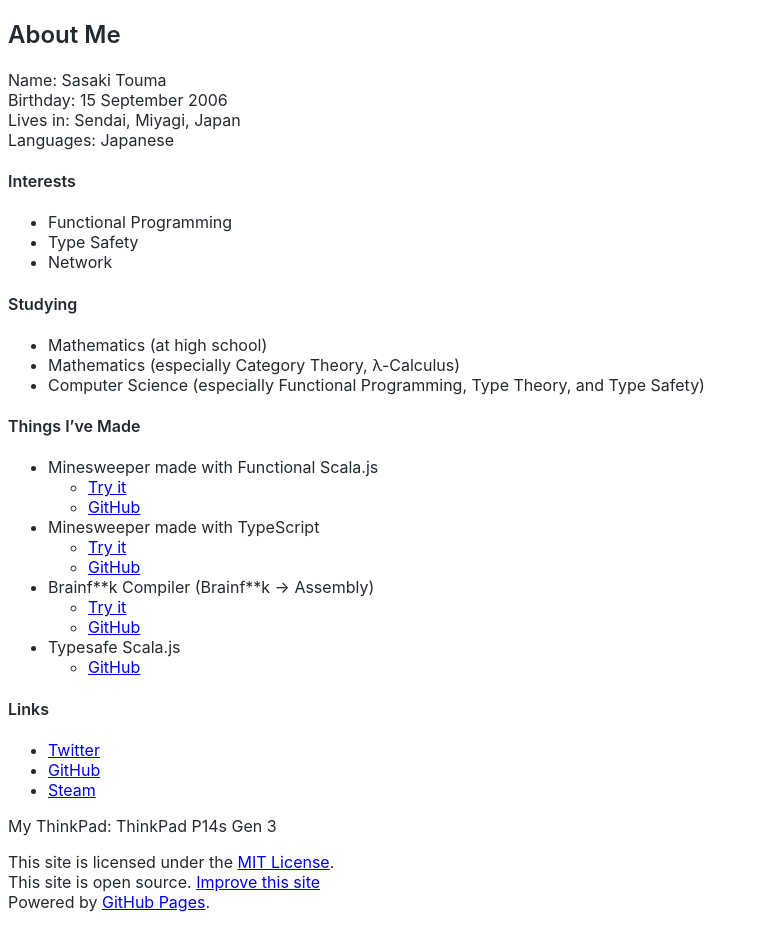
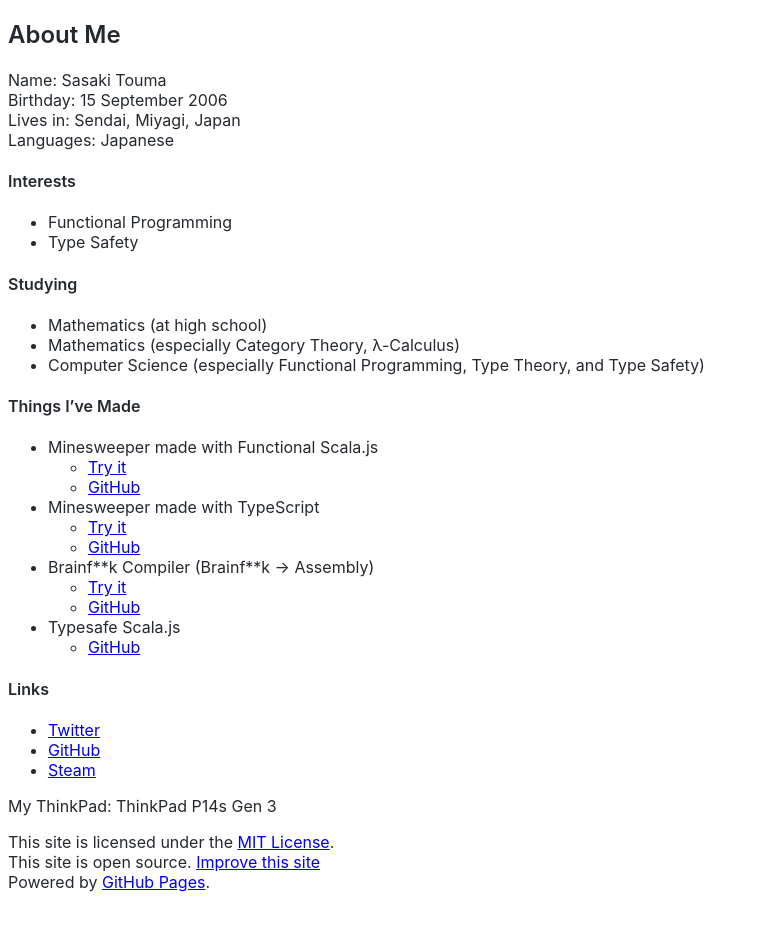
Before and after one commit to t-sasaki915/t-sasaki-net, a Jekyll site: the page built from docs/index.md, in a window 1280 px wide. Shown: the whole page, without its empty margins (0-759 px from the left). Built offline with Jekyll 4.4.1, drawn with Linux system fonts in a browser that asks for light colours; Markdown is read by kramdown in place of the engine named in the settings.

Commit message:
Update index.md

```diff
--- a/docs/index.md
+++ b/docs/index.md
@@ -13,7 +13,6 @@ Languages: Japanese
 #### Interests
 - Functional Programming
 - Type Safety
-- Network
 
 #### Studying
 - Mathematics (at high school)
```
